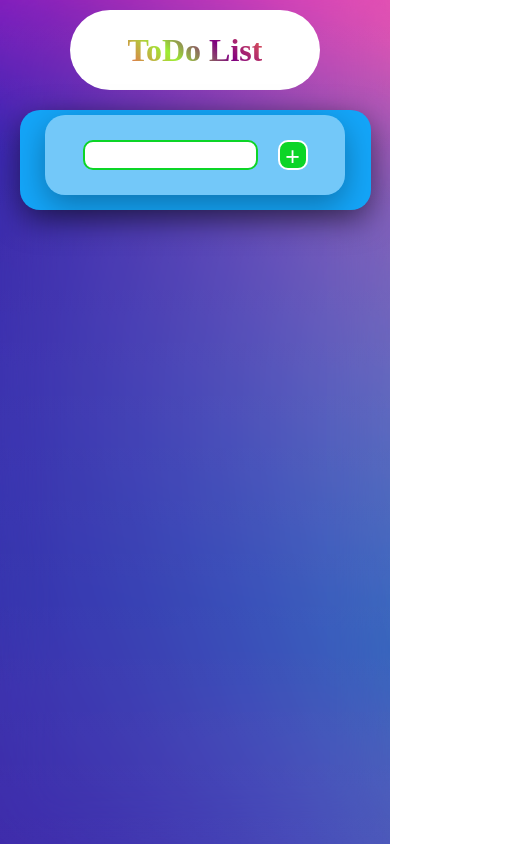
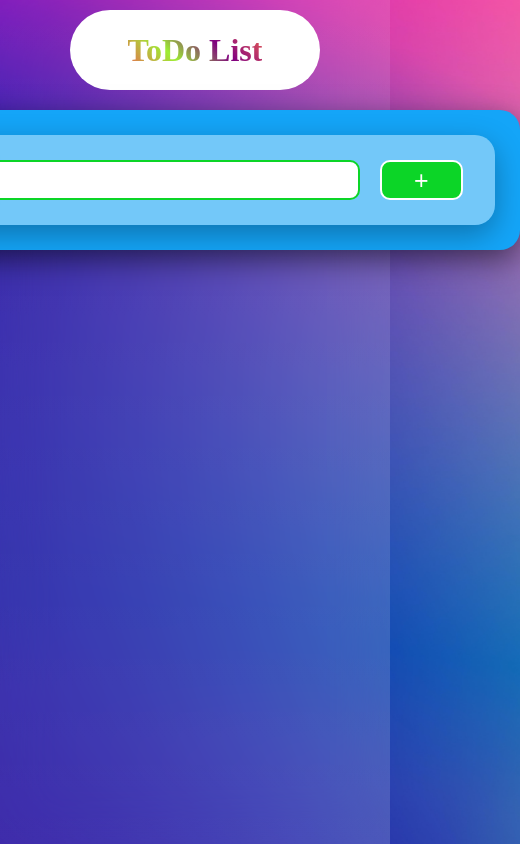
Before and after one commit to Mrcode93/Portfolio, a plain HTML site: page index.html in a window 390 px wide. Shown: the whole page, 520 px wide, since content can reach past the window. Drawn offline with nearby package versions, Linux system fonts and the light colour scheme.

Commit message:
Update style.css

```diff
--- a/style.css
+++ b/style.css
@@ -58,7 +58,6 @@ h1 {
 .box {
     margin-top: 20px;
     z-index: 9;
-    width: 700px;
     min-height: 100px;
     background-color: rgb(20, 165, 248);
     border-radius: 20px;
@@ -66,58 +65,14 @@ h1 {
     -moz-border-radius: 20px;
     -ms-border-radius: 20px;
     -o-border-radius: 20px;
-    display: flex;
-    align-items: center;
-    justify-content: flex-start;
-    flex-direction: column;
+    display: grid;
+    grid-template-columns: repeat(auto-fill, minmax(600px, 1fr));
     padding: 25px;
     box-shadow: 0px 10px 30px rgba(0, 0, 0, 0.5);
 }
 
-@media (max-width: 400px) {
-    .box,
-    #box {
-        max-width: 90%;
-        padding: 5px 5px
-    }
-    .input-box {
-        max-width: 300px;
-        max-height: 80px;
-        padding: 10
-    }
-    .input-box input,
-    .todo-box {
-        max-width: 400px;
-        max-height: 30px;
-        margin: 0;
-    }
-    .todo-list {
-        padding: 0;
-        max-width: 100%;
-    }
-    .todo {
-        overflow: hidden;
-        max-width: 100%;
-        max-height: 40px
-    }
-    button {
-        max-width: 30px;
-        max-height: 30px;
-        margin: 0;
-    }
-    /*
-
-    .todos,
-    box,
-
-    .todo */
-}
-
 .box .input-box {
-    width: 600px;
     display: flex;
-    align-items: flex-start;
-    justify-content: center;
     height: 90px;
     background-color: rgba(250, 250, 250, 0.413);
     border-radius: 20px;
@@ -127,7 +82,6 @@ h1 {
 
 .input-box input {
     border: 2px solid rgb(12, 213, 39);
-    width: 70%;
     height: 40px;
     border-radius: 10px;
     -webkit-border-radius: 10px;
@@ -138,6 +92,7 @@ h1 {
     padding: 0 20px;
     color: rgb(20, 165, 248);
     font-size: 18px;
+    width: 80%;
 }
 
 .input-box input:focus {
@@ -147,8 +102,8 @@ h1 {
 
 .input-box button {
     border: 2px solid white;
+    width: 15%;
     outline: none;
-    width: 70px;
     height: 40px;
     border-radius: 10px;
     font-size: 25px;
@@ -274,3 +229,35 @@ ul li {
         -o-transform: translateZ(50px);
     }
 }
+
+@media (max-width: 375px) {
+    .box {
+        max-width: 90%;
+        padding: 5px 5px
+    }
+    .input-box {
+        max-width: 350px;
+        max-height: 80px;
+        padding: 10
+    }
+    .input-box input,
+    .todo-box {
+        max-width: 300px;
+        max-height: 30px;
+        margin: 0;
+    }
+    .todo-list {
+        padding: 0;
+        max-width: 100%;
+    }
+    .todo {
+        overflow: hidden;
+        max-width: 100%;
+        max-height: 40px
+    }
+    button {
+        max-width: 30px;
+        max-height: 30px;
+        margin: 0;
+    }
+}
```
